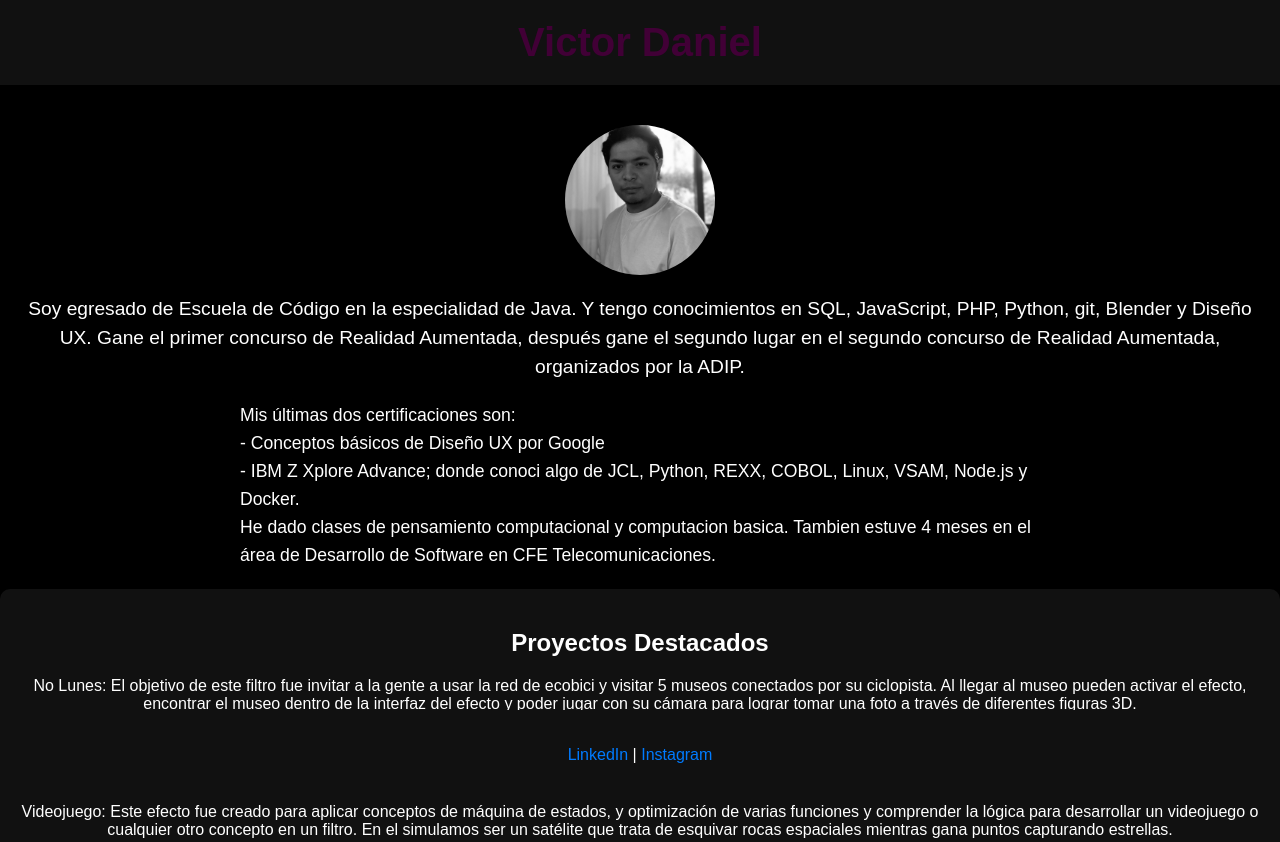
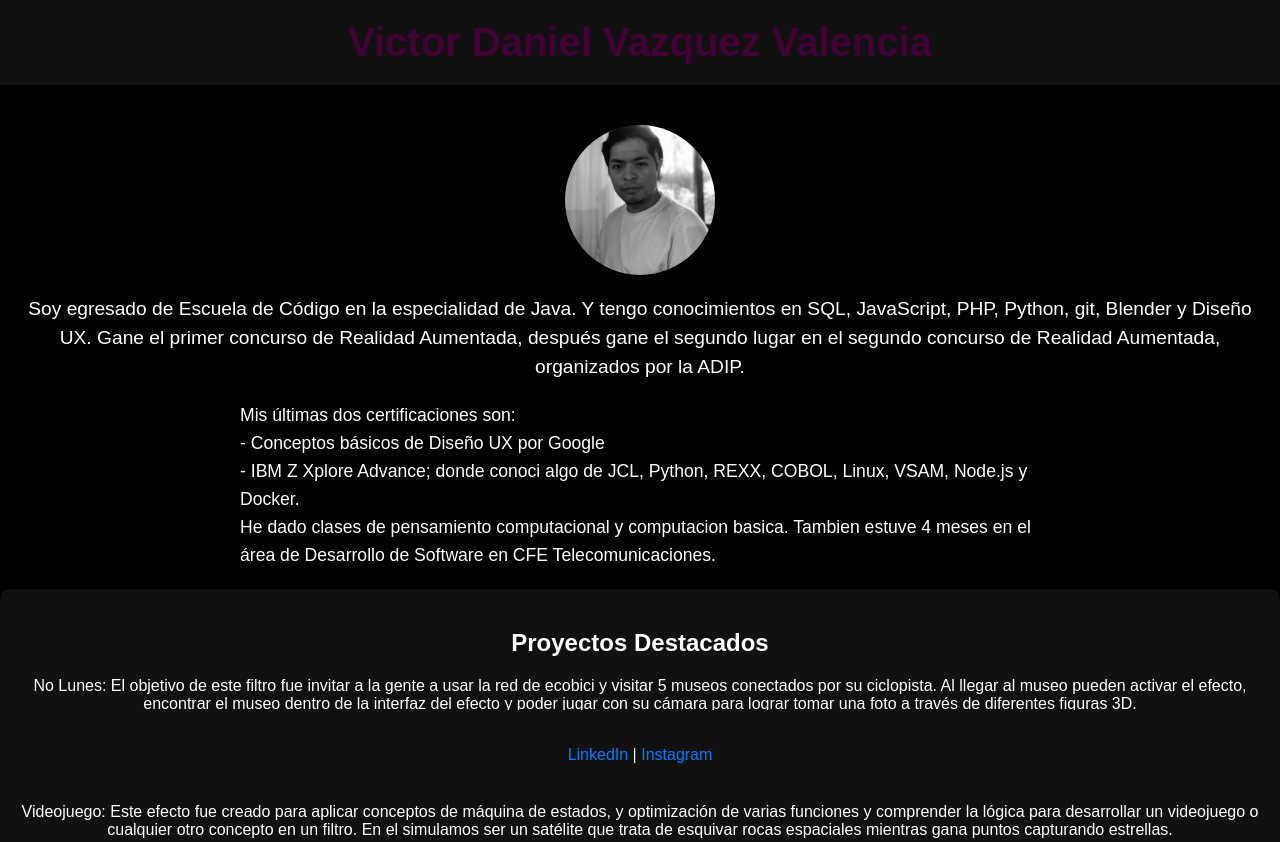
Before and after one commit to Danieltronix/ar, a plain HTML site: page index.html in a window 1280 px wide. Shown: the top 842 px of the page. Drawn offline with Linux system fonts and the light colour scheme.

Commit message:
nombre completo h1

```diff
--- a/index.html
+++ b/index.html
@@ -122,7 +122,7 @@
 </head>
 <body>
     <header>
-        <h1>Victor Daniel</h1>
+        <h1>Victor Daniel Vazquez Valencia</h1>
     </header>
     <main>
         <img src="yo.jpg" alt="Foto de Victor Daniel" class="profile-image">
```
Also changed, not shown: 1 other file.
